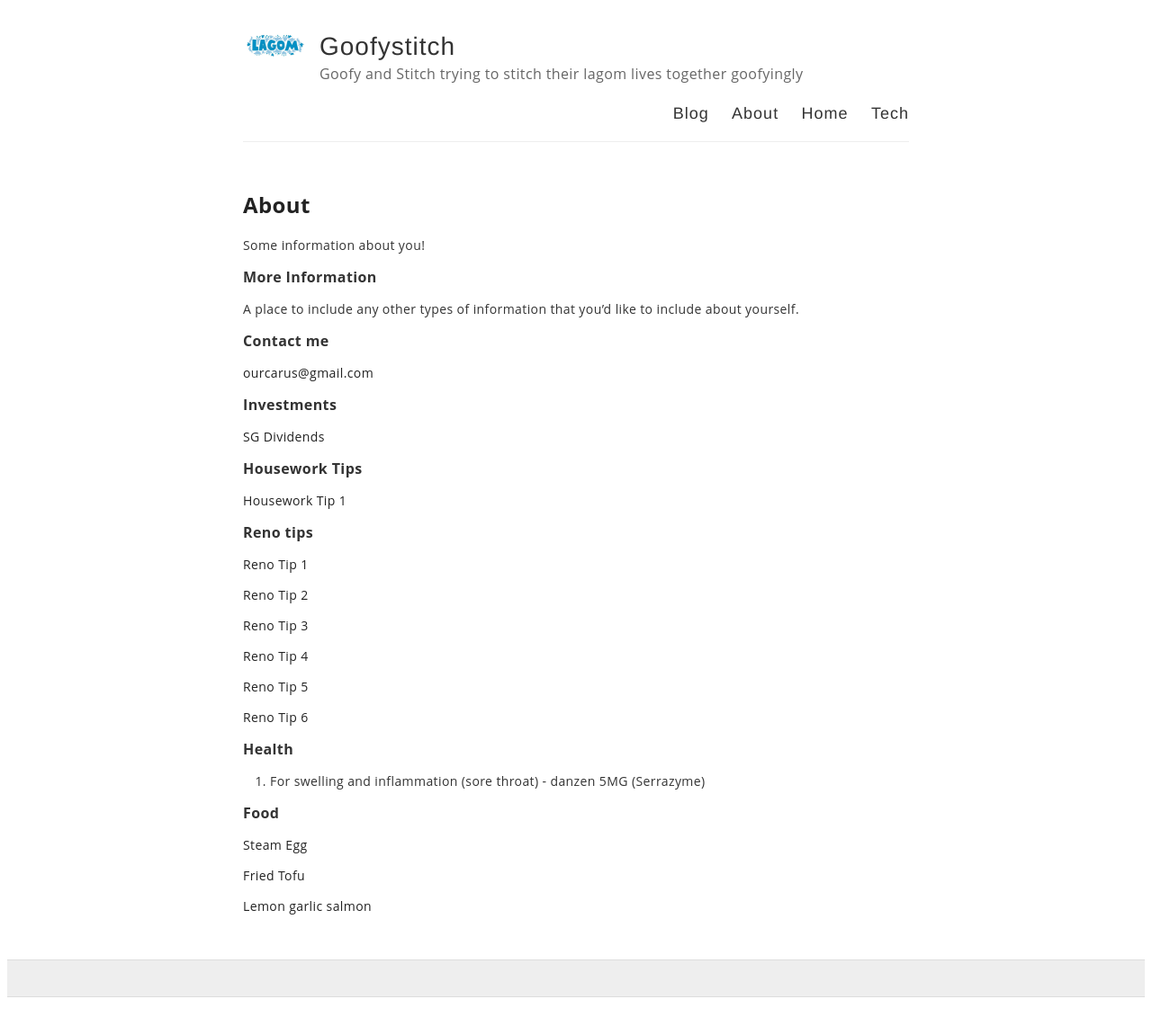
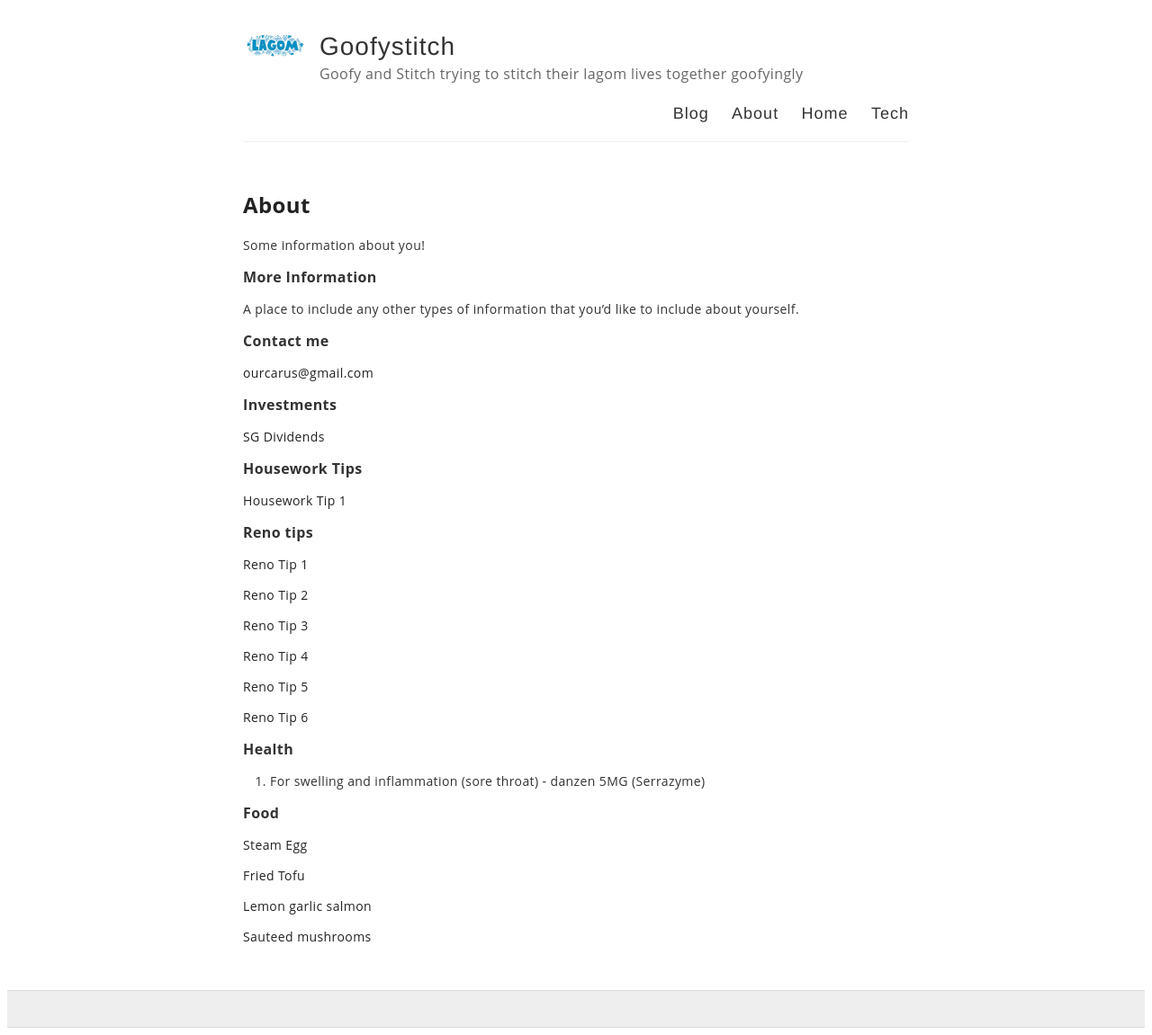
Before and after one commit to ourcarus/casadelagom, a Jekyll site: the page built from about.md, in a window 1280 px wide. Shown: the whole page at 90% size. Built offline with Jekyll 4.4.1, drawn with Linux system fonts in a browser that asks for light colours; before the commit the page ends 1117 px from its top, so only the background shows below that.

Commit message:
Update about.md

```diff
--- a/about.md
+++ b/about.md
@@ -44,3 +44,5 @@ A place to include any other types of information that you'd like to include abo
 <a href="https://fb.watch/7Pbc86RF6c/" target="_blank">Fried Tofu</a>
 
 <a href="https://fb.watch/fCgOaYFFpn/" target="_blank">Lemon garlic salmon</a>
+
+<a href="https://drivemehungry.com/sauteed-mushrooms/" target="_blank">Sauteed mushrooms</a>
```
